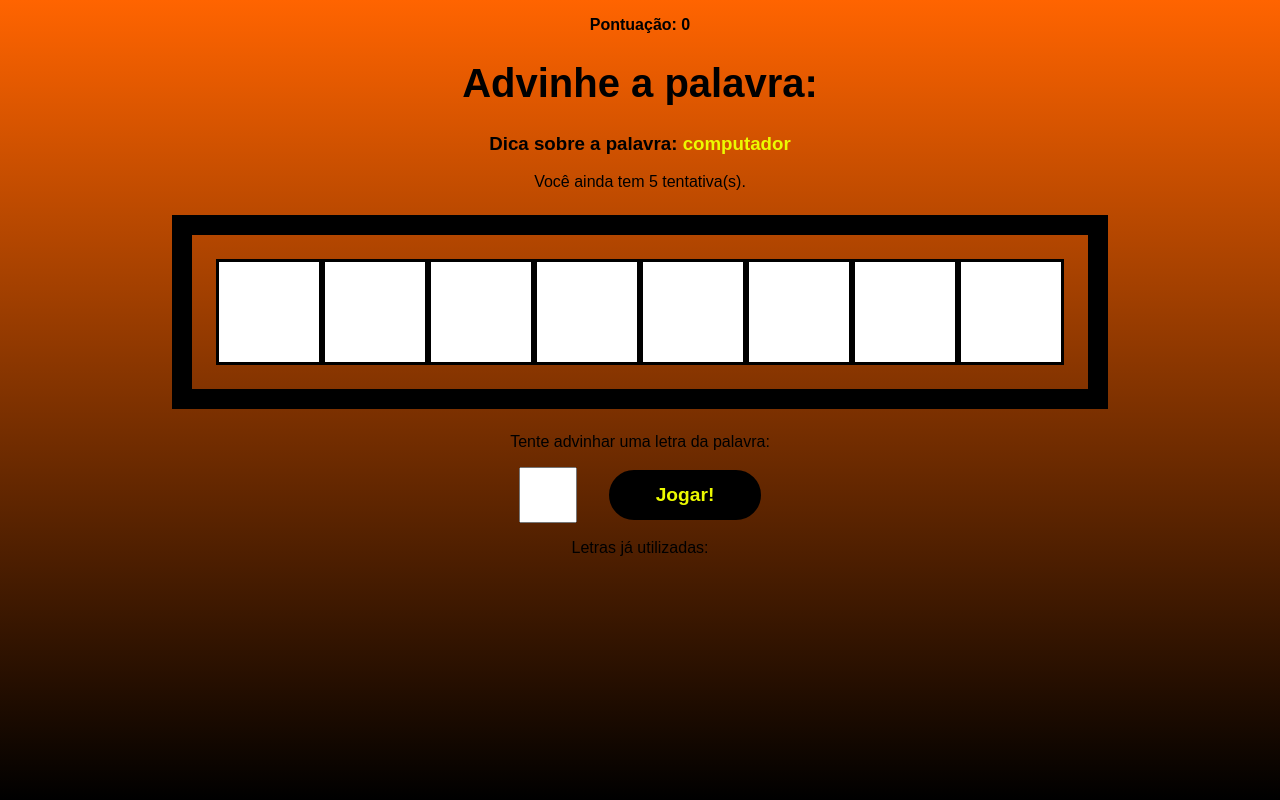
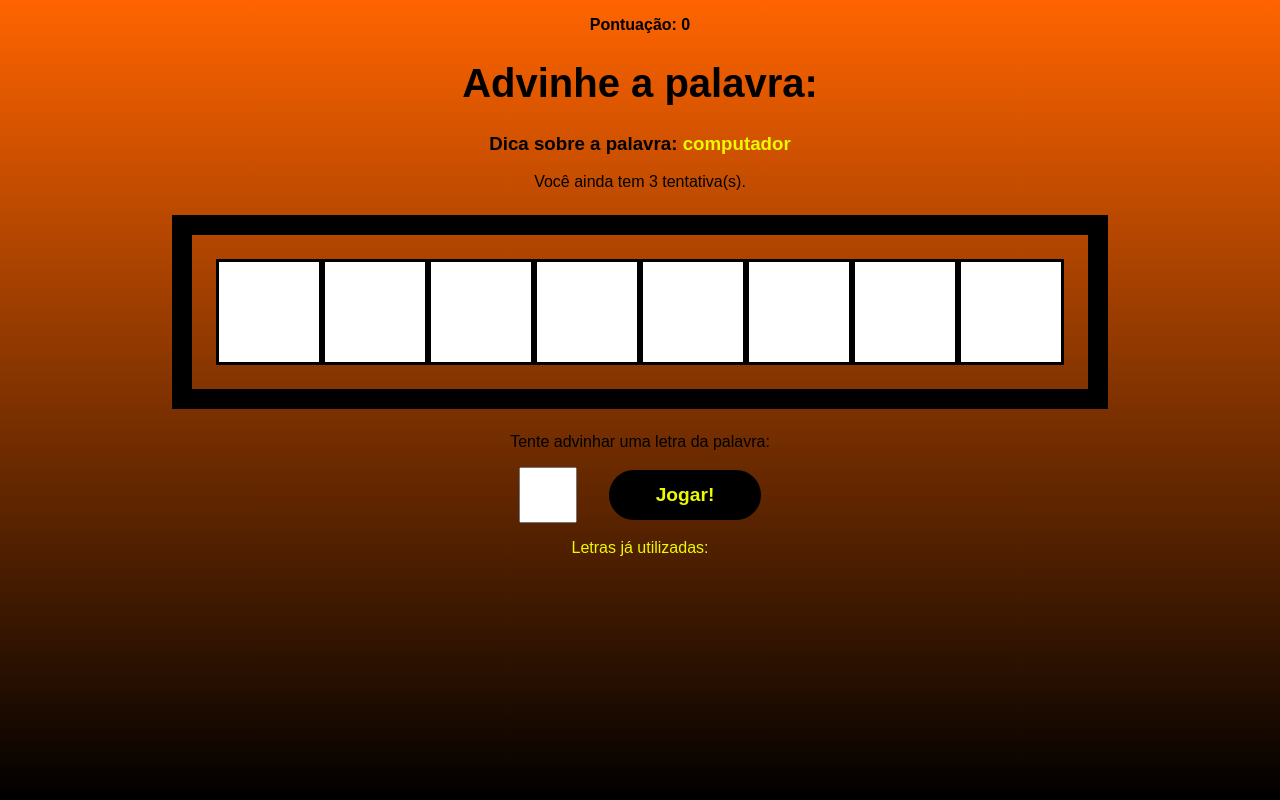
Before and after one commit to devgarciadiogo/secret_word, a React (Vite) app in the folder secret_word/: page / in a window 1280 px wide. Both pictures are taken after a click on the button "Começar o jogo". Built offline with nearby package versions, Linux system fonts and the light colour scheme.

Commit message:
Logica para fim de jogo
Processando letras válidas e invalidas e implementando lógica para fim de jogo

```diff
--- a/secret_word/src/App.jsx
+++ b/secret_word/src/App.jsx
@@ -19,6 +19,8 @@ const stages = [
   { id: 3, name: "end" },
 ];
 
+const guessesNumber = 3;
+
 function App() {
   const [gameStage, setGameStage] = useState(stages[0].name); //Define o estado inicial do jogo como 0
   const [words] = useState(wordsList); //Estado para armazenar a lista de palavras do jogo
@@ -29,7 +31,7 @@ function App() {
 
   const [guessedLetters, setGuessedLetters] = useState([]);
   const [wrongLetters, setWrongLetters] = useState([]);
-  const [guesses, setGuesses] = useState(5);
+  const [guesses, setGuesses] = useState(guessesNumber);
   const [score, setScore] = useState(0);
 
   const pickWordAndCategory = () => {
@@ -72,11 +74,51 @@ function App() {
 
   // process the letter input
   const verifyLetter = (letter) => {
-    console.log(letter);
+    const normalizedLetter = letter.toLowerCase();
+
+    // check if letter has already been utilized
+    if (
+      guessedLetters.includes(normalizedLetter) ||
+      wrongLetters.includes(normalizedLetter)
+    ) {
+      return;
+    }
+
+    // push guessed letter or remove a guess
+    if (letters.includes(normalizedLetter)) {
+      setGuessedLetters((actualGuessedLetters) => [
+        ...actualGuessedLetters,
+        normalizedLetter,
+      ]);
+    } else {
+      setWrongLetters((actualWrongLetters) => [
+        ...actualWrongLetters,
+        normalizedLetter,
+      ]);
+
+      setGuesses((actualGuesses) => actualGuesses - 1);
+    }
   };
+
+  const clearLetterStates = () => {
+    setGuessedLetters([]);
+    setWrongLetters([]);
+  };
+
+  useEffect(() => {
+    if (guesses <= 0) {
+      //reset all states
+      clearLetterStates();
+
+      setGameStage(stages[2].name);
+    }
+  }, [guesses]);
 
   // restarts the game
   const retry = () => {
+    setScore(0);
+    setGuesses(guessesNumber);
+
     setGameStage(stages[0].name);
   };
 
--- a/secret_word/src/components/Game.css
+++ b/secret_word/src/components/Game.css
@@ -47,3 +47,7 @@
   text-align: center;
   margin-right: 1em;
 }
+
+.wrongLettersContainer {
+  color: #ecfa00;
+}
```
